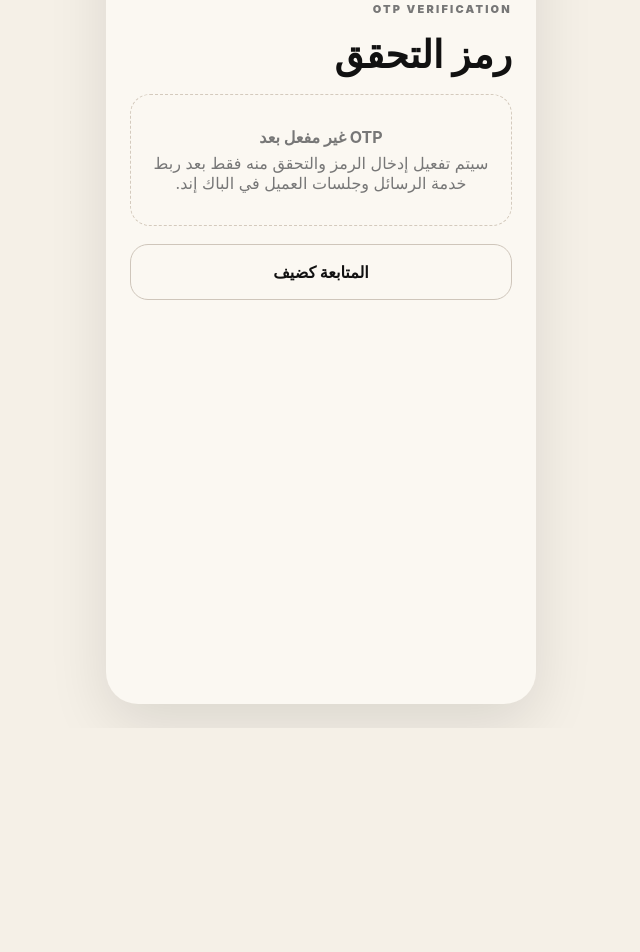
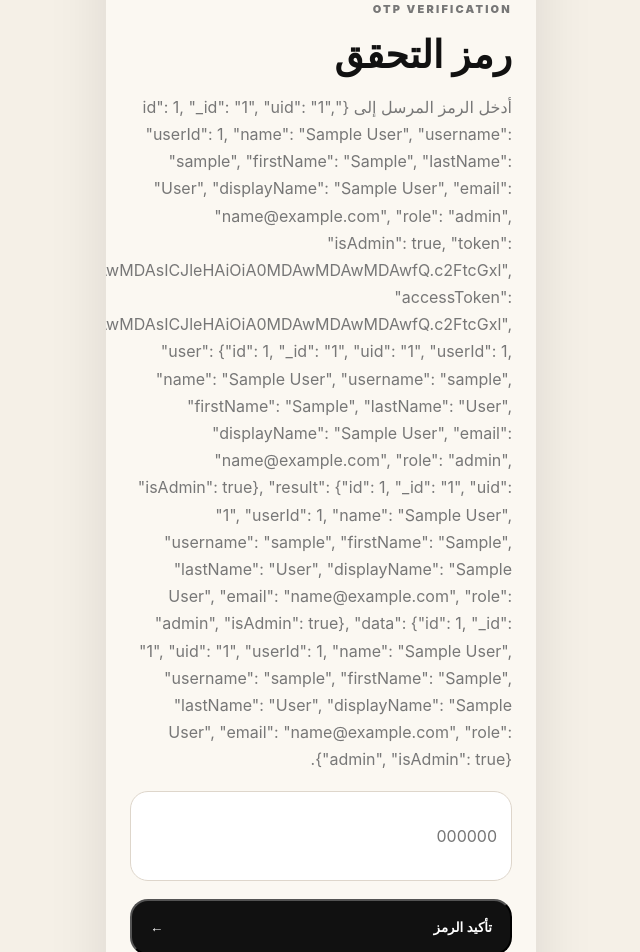
Before and after one commit to westRegion-gif/saleh-order-ahead, a Next.js app in the folder lmtd/apps/customer/: page /verify in a window 1280 px wide. Shown: the part 140-1092 px from the top of the page, without its empty margins (319-959 px from the left). Before the commit the page ends 868 px from the top, so only its background shows below. Built offline with nearby package versions, Linux system fonts and the light colour scheme; no server answers; sample sign-in values are in the browser's storage.

Commit message:
Activate OTP verification and customer session

```diff
--- a/lmtd/apps/customer/app/verify/page.tsx
+++ b/lmtd/apps/customer/app/verify/page.tsx
@@ -1,19 +1,57 @@
+'use client';
+
 import Link from 'next/link';
+import { FormEvent, useEffect, useState } from 'react';
+import { useRouter } from 'next/navigation';
 import { AppScreen, Header } from '../_components';
+import { verifyOtp } from '../_api';
+import { saveCustomerSession } from '../_auth';
 
 export default function Verify() {
+  const router = useRouter();
+  const [phone, setPhone] = useState('');
+  const [code, setCode] = useState('');
+  const [busy, setBusy] = useState(false);
+  const [error, setError] = useState('');
+
+  useEffect(() => {
+    const value = sessionStorage.getItem('lmtd_login_phone') || '';
+    if (!value) router.replace('/login');
+    else setPhone(value);
+  }, [router]);
+
+  async function submit(event: FormEvent) {
+    event.preventDefault();
+    if (!/^\d{6}$/.test(code)) {
+      setError('أدخل رمز التحقق المكون من 6 أرقام');
+      return;
+    }
+    setBusy(true);
+    setError('');
+    try {
+      const result = await verifyOtp(phone, code);
+      saveCustomerSession(result.accessToken, result.customer);
+      sessionStorage.removeItem('lmtd_login_phone');
+      router.replace('/home');
+    } catch (err) {
+      setError(err instanceof Error ? err.message : 'تعذر التحقق من الرمز');
+    } finally {
+      setBusy(false);
+    }
+  }
+
   return (
     <AppScreen>
       <Header title="التحقق" back="/login" />
-      <div className="content authPage" dir="rtl">
+      <form className="content authPage" dir="rtl" onSubmit={submit}>
         <p className="kicker">OTP VERIFICATION</p>
         <h1>رمز التحقق</h1>
-        <div className="emptyState">
-          <b>OTP غير مفعل بعد</b>
-          <span>سيتم تفعيل إدخال الرمز والتحقق منه فقط بعد ربط خدمة الرسائل وجلسات العميل في الباك إند.</span>
-        </div>
-        <Link className="outlineCta" href="/branches">المتابعة كضيف</Link>
-      </div>
+        <p className="muted">أدخل الرمز المرسل إلى {phone || 'رقم هاتفك'}.</p>
+        <input className="noteBox" value={code} onChange={(e) => setCode(e.target.value.replace(/\D/g, '').slice(0, 6))} inputMode="numeric" autoComplete="one-time-code" placeholder="000000" />
+        {error && <p className="muted">{error}</p>}
+        <button className="blackCta" type="submit" disabled={busy || !phone}>{busy ? 'جاري التحقق...' : 'تأكيد الرمز'} <span>←</span></button>
+        <Link className="textLink" href="/login">تغيير رقم الهاتف</Link>
+      </form>
     </AppScreen>
   );
 }
```
